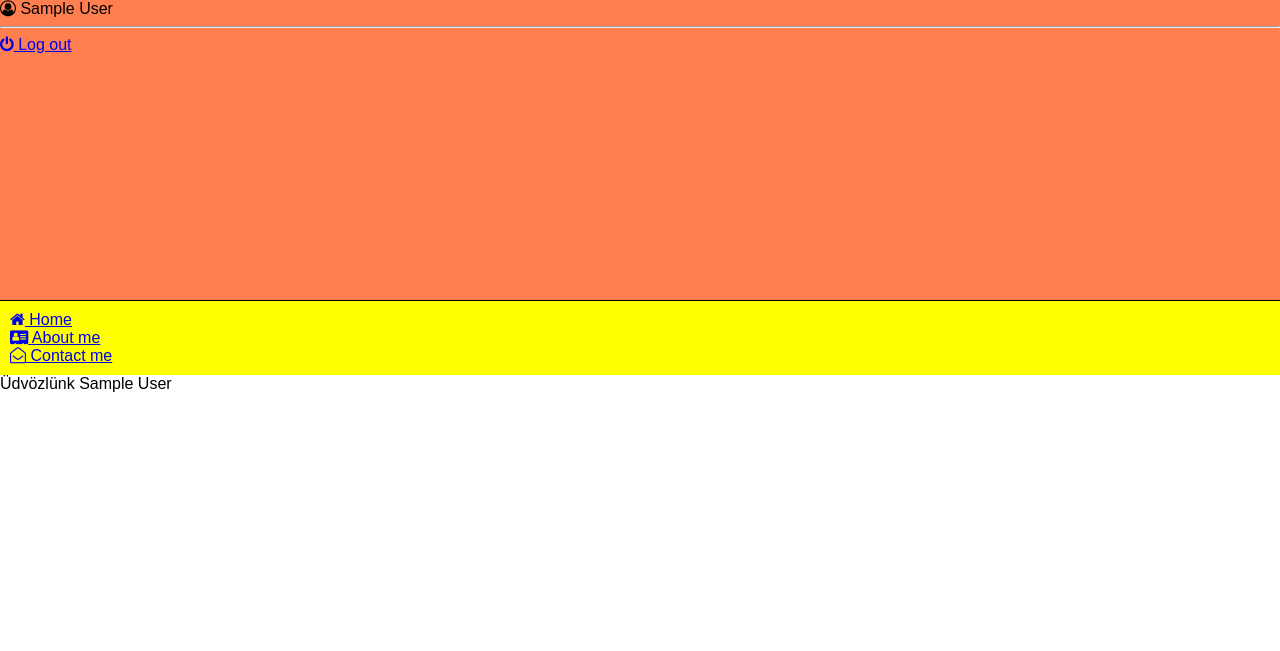
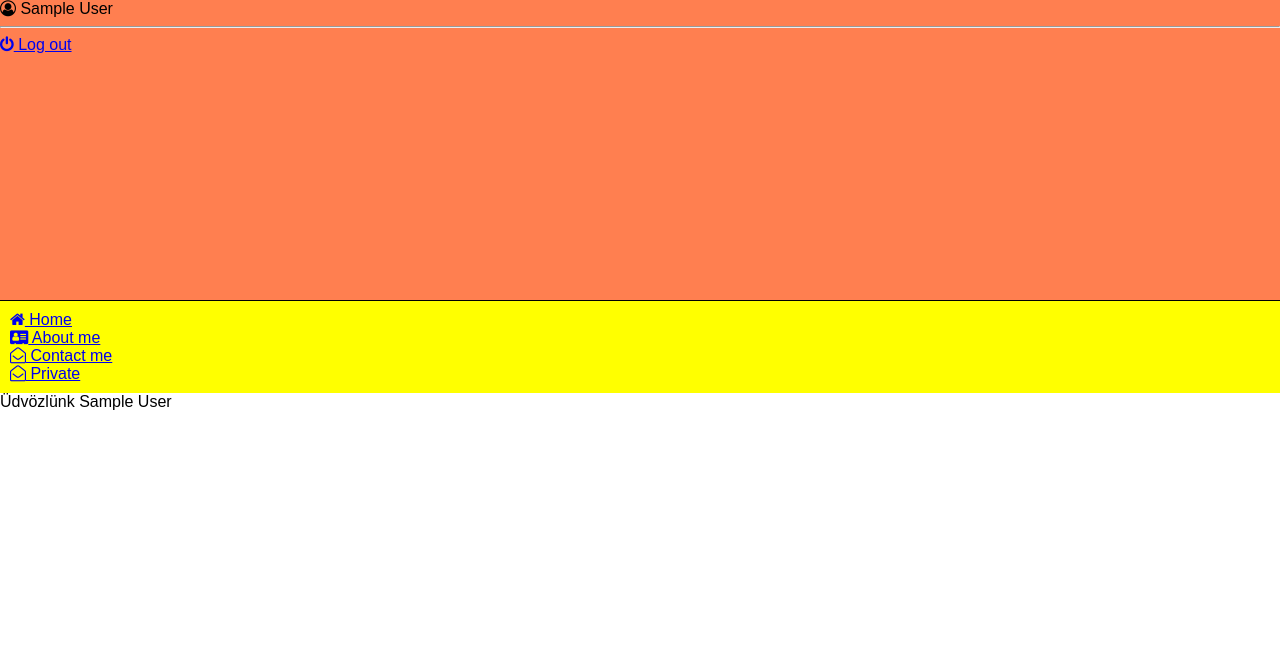
Before and after one commit to unicsbalint/webprog_2, a PHP site: page /index.php in a window 1280 px wide. Shown: the top 651 px of the page. Run offline with PHP 8.4, Linux system fonts and the light colour scheme; the visitor is signed in with stand-in values (Sample User, id 1).

Commit message:
Made a page only for registered users

```diff
--- a/backend/home.php
+++ b/backend/home.php
@@ -1,2 +1,5 @@
-   Üdvözlünk
-<?php echo $_SESSION['name']?>
+
+
+<?php if (IsUserLoggedIn()): ?>
+    Üdvözlünk <?php echo $_SESSION['name'] ?>
+<?php endif; ?>
--- a/backend/nav.php
+++ b/backend/nav.php
@@ -9,6 +9,12 @@ if (empty($_GET['p']))
 <div <?=$_GET['p']=='about_me'?"active":""?>>
     <a href="index.php?p=about_me"><i class="fa fa-address-card"></i> About me</a>
 </div>
-<div <?=$_GET['p']=='about_me'?"active":""?>>
+<div <?=$_GET['p']=='contact_me'?"active":""?>>
     <a href="index.php?p=contact"><i class="fa fa-envelope-open-o"></i> Contact me</a>
 </div>
+
+<?php if (IsUserLoggedIn()): ?>
+    <div <?=$_GET['p']=='private'?"active":""?>>
+    <a href="index.php?p=private"><i class="fa fa-envelope-open-o"></i> Private</a>
+</div>
+<?php endif; ?>
--- /dev/null
+++ b/backend/private.php
@@ -0,0 +1 @@
+Only registred users can see this.
--- a/backend/routing.php
+++ b/backend/routing.php
@@ -11,5 +11,9 @@ switch ($_GET['p'])
     case 'login': require_once 'backend/user_management/login.php'; break;
     case 'register': require_once 'backend/user_management/register.php'; break;
     case 'logout': IsUserLoggedIn() ? UserLogout() : header('Location: index.php'); break;
+    case 'private': if(IsUserLoggedIn())
+    {
+        require_once 'backend/private.php';
+    }   break;
 }
 ?>
--- a/backend/user_management/userManager.php
+++ b/backend/user_management/userManager.php
@@ -23,7 +23,6 @@ function UserLogin($email, $password) {
         $_SESSION['email'] = $record['email'];
 
         header('Location: index.php');
-        echo "true";
     }
     return false;
 }
```
